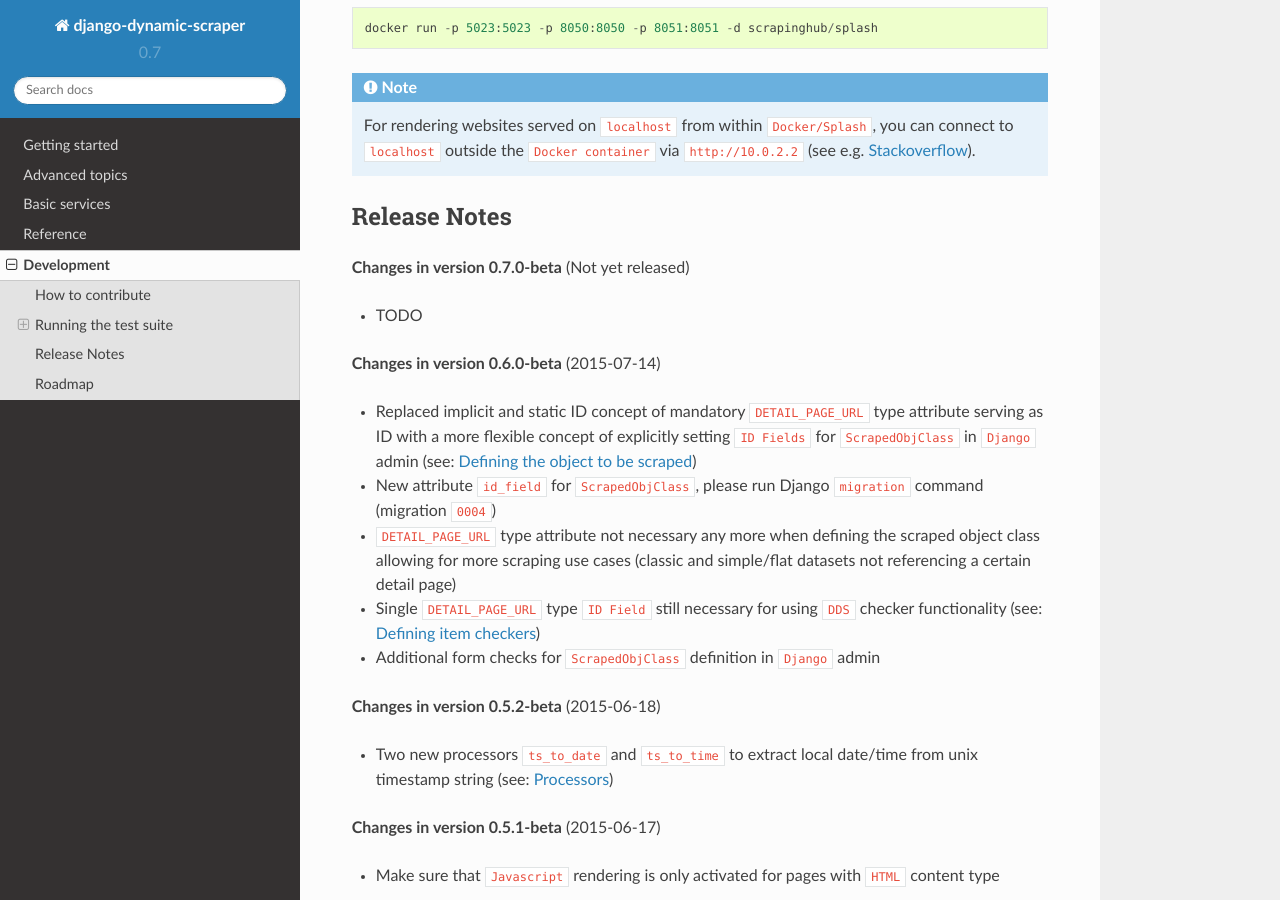
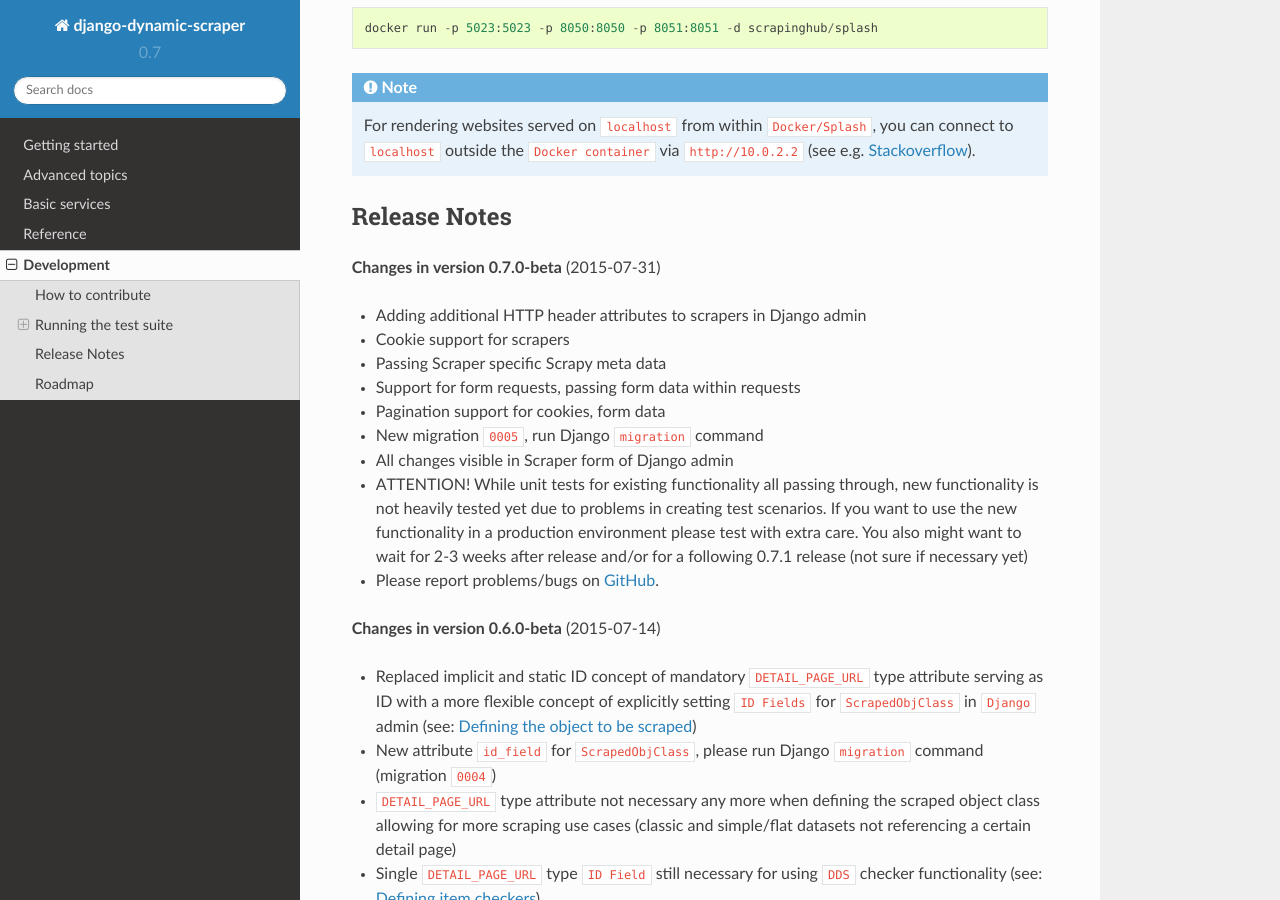
Before and after one commit to dev02019/django-dynamic-scraper, a Sphinx documentation site: the page built from docs/development.rst, in a window 1280 px wide and 900 px high, scrolled down 2148 px. Built offline with Sphinx 7.4.7 and the Read the Docs theme 2.0.0, drawn with Linux system fonts in a browser that asks for light colours.

```diff
--- a/docs/development.rst
+++ b/docs/development.rst
@@ -94,9 +94,20 @@ Docker container can be run with::
 
 Release Notes
 =============
-**Changes in version 0.7.0-beta** (Not yet released)
+**Changes in version 0.7.0-beta** (2015-07-31)
 
-* TODO
+* Adding additional HTTP header attributes to scrapers in Django admin
+* Cookie support for scrapers
+* Passing Scraper specific Scrapy meta data
+* Support for form requests, passing form data within requests
+* Pagination support for cookies, form data
+* New migration ``0005``, run Django ``migration`` command
+* All changes visible in Scraper form of Django admin
+* ATTENTION! While unit tests for existing functionality all passing through, new functionality is not heavily
+  tested yet due to problems in creating test scenarios. If you want to use the new functionality in a production
+  environment please test with extra care. You also might want to wait for 2-3 weeks after release
+  and/or for a following 0.7.1 release (not sure if necessary yet)
+* Please report problems/bugs on `GitHub <https://github.com/holgerd77/django-dynamic-scraper>`_.
 
 **Changes in version 0.6.0-beta** (2015-07-14)
 
```
